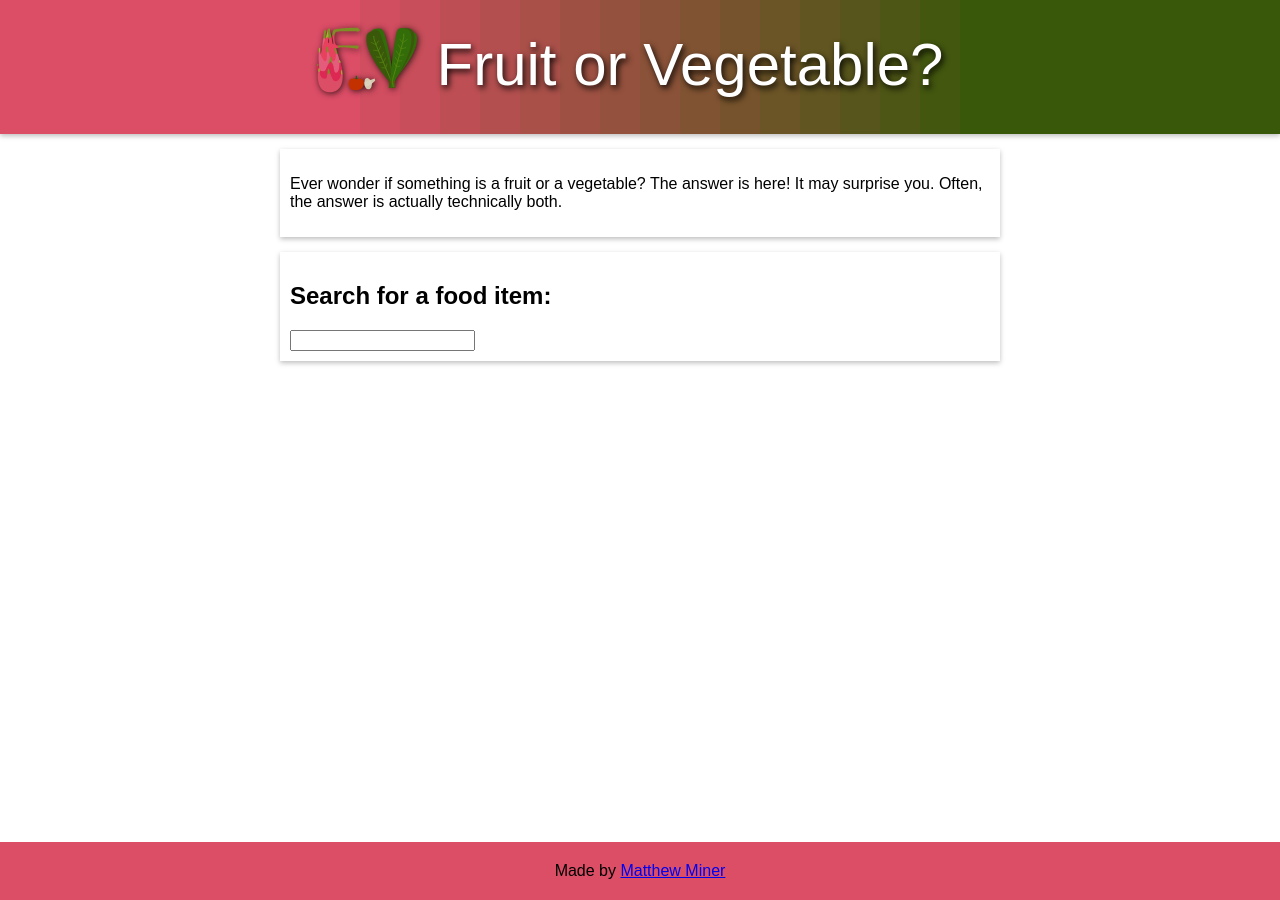
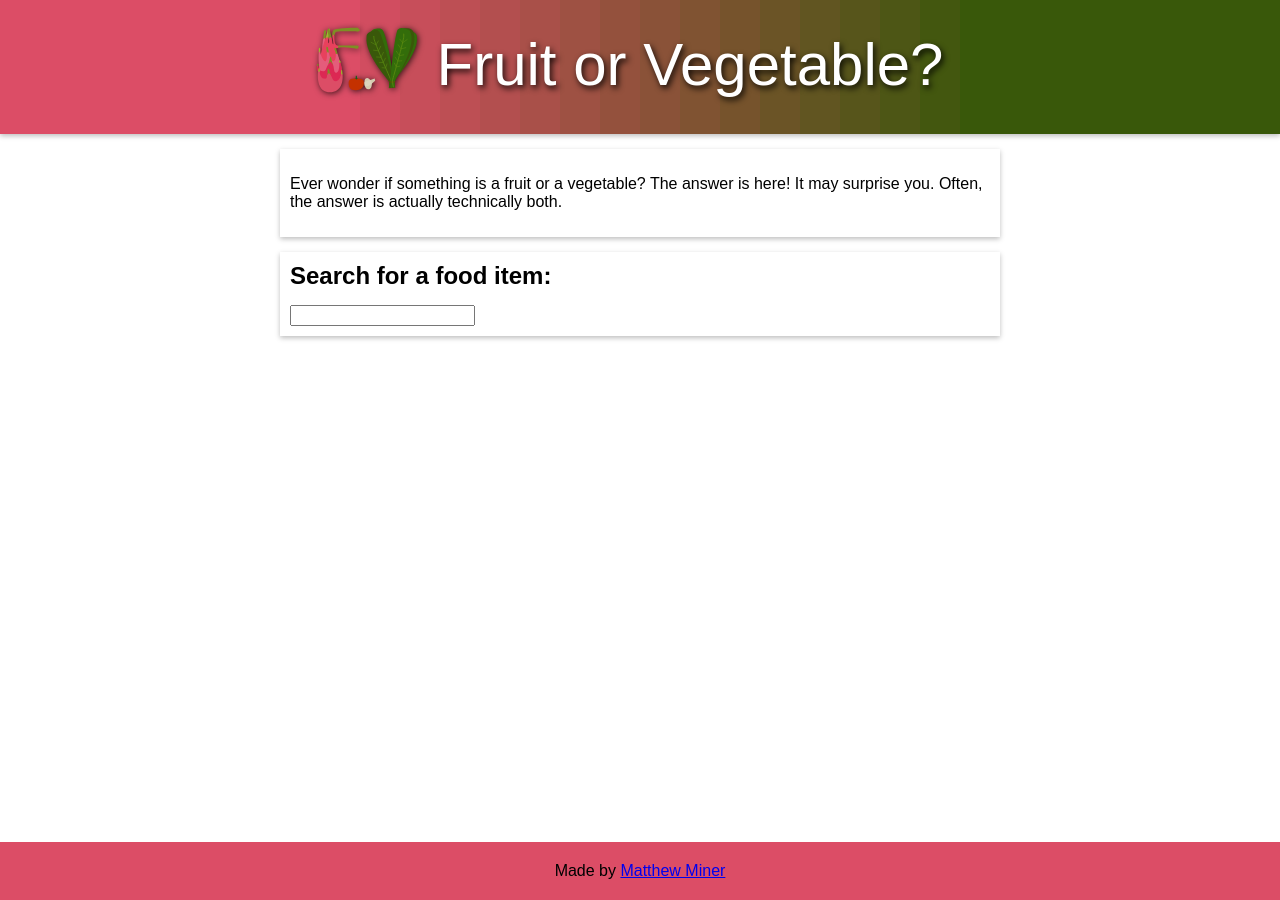
Before and after one commit to mminer237/fruitorvegetable, a Jekyll site: the page built from index.html, in a window 1280 px wide. Built offline with Jekyll 4.4.1, drawn with Linux system fonts in a browser that asks for light colours.

Commit message:
h2 margins

```diff
--- a/css/style.scss
+++ b/css/style.scss
@@ -50,6 +50,9 @@ section {
 	margin: 15px auto;
 	padding: 10px;
 }
+h2 {
+	margin: 0 0 15px 0;
+}
 footer {
 	background-color: $primary-color;
 	padding: 20px;
```
